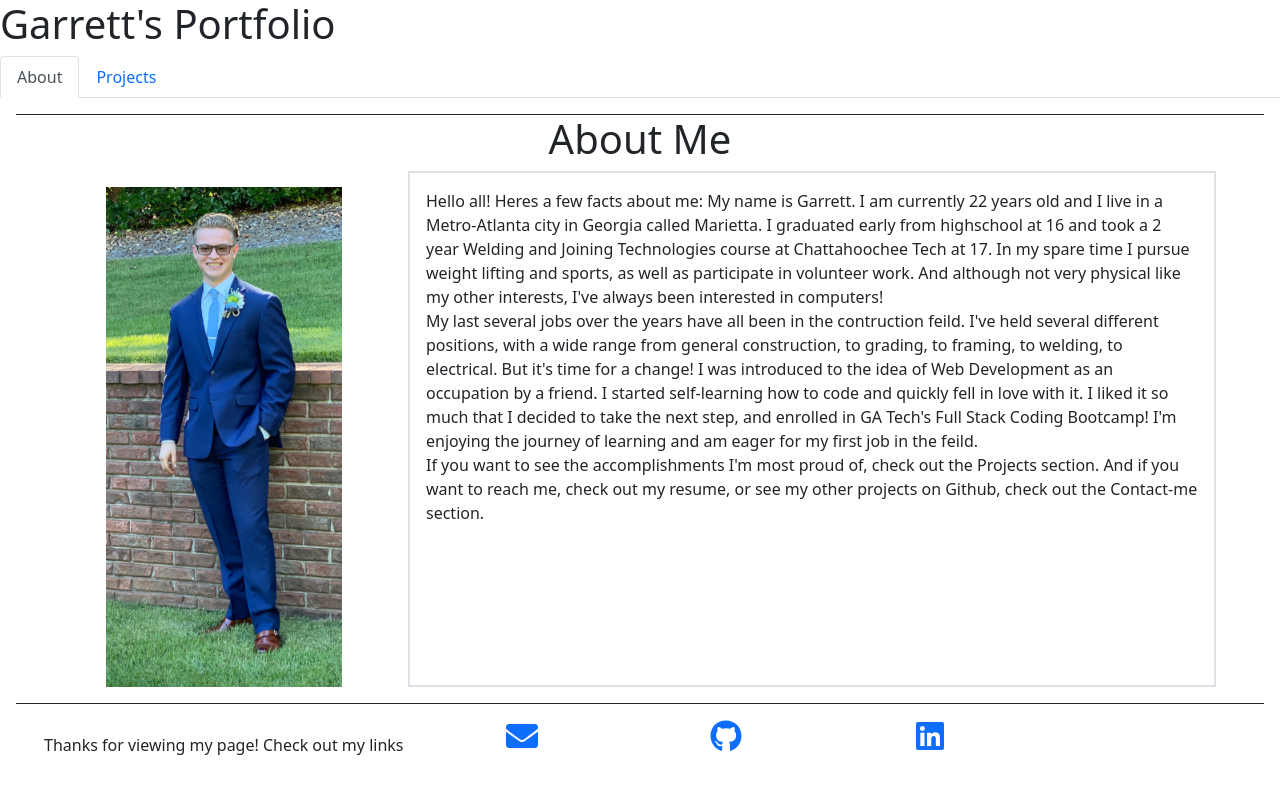
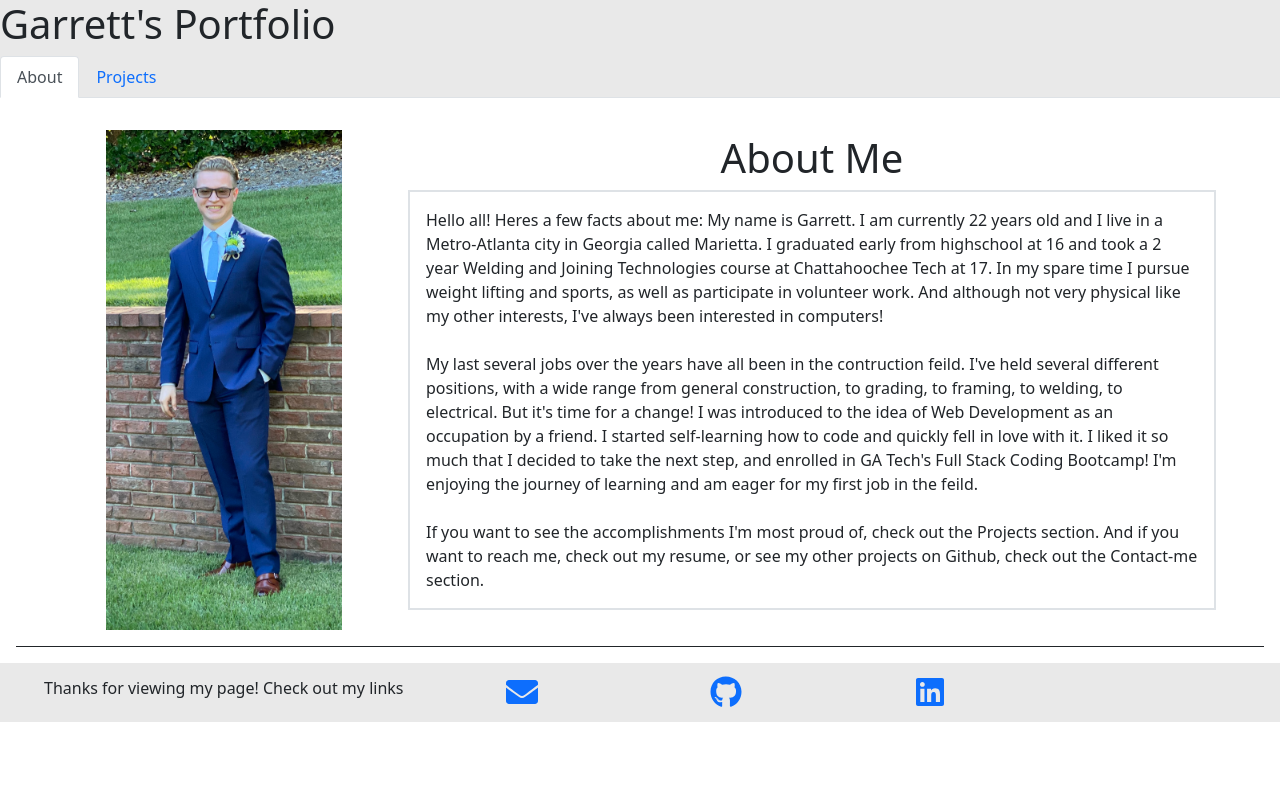
Before and after one commit to GarrettLB/Portfolio-powered-by-REACT-, a React (Create React App) app: page / in a window 1280 px wide. Shown: the top 794 px of the page. Built offline with nearby package versions, Linux system fonts and the light colour scheme.

Commit message:
better footer

```diff
--- a/src/components/Footer.js
+++ b/src/components/Footer.js
@@ -5,17 +5,17 @@ import { faGithub, faLinkedin } from '@fortawesome/free-brands-svg-icons';
 
 function Footer() {
   return (
-    <div class="justify-content-end2">
+    <div class="bg">
       <section class="row m-3 justify-content-around">
         <nav class="d-flex">
             <h6 class="text-center p-3">Thanks for viewing my page! Check out my links</h6>
-            <div class="col-2 d-flex justify-content-center">
+            <div class="col-2 d-flex justify-content-center align-items-center">
                 <a href="mailto:garrettleebryan@gmail.com" target="_blank"><FontAwesomeIcon icon={faEnvelope} size='2x'/></a>
             </div>
-            <div class="col-2 d-flex justify-content-center">
+            <div class="col-2 d-flex justify-content-center align-items-center">
                 <a href="https://github.com/GarrettLB" target="_blank"><FontAwesomeIcon icon={faGithub} size='2x'/></a>
             </div>
-            <div class="col-2 d-flex justify-content-center">
+            <div class="col-2 d-flex justify-content-center align-items-center">
                 <a href="https://www.linkedin.com/in/garrett-bryan-8027231b4" target="_blank"><FontAwesomeIcon icon={faLinkedin} size='2x'/></a>
             </div>
         </nav>
--- a/src/components/Header.js
+++ b/src/components/Header.js
@@ -3,7 +3,7 @@ import Navigation from './Navigation';
 
 function Header({ currentPage, handlePageChange }) {
   return (
-    <div>
+    <div class="bg">
       <h1>Garrett's Portfolio</h1>
 
       <div>
--- a/src/components/pages/About.js
+++ b/src/components/pages/About.js
@@ -3,27 +3,28 @@ import ProfilePic from '../../images/ProfilePic.JPG'
 
 function About() {
   return (
-    <div class="row m-3 border-bottom border-top border-dark justify-content-center">
-
-      <h1 class="text-center">About Me</h1>
+    <div class="row m-3 border-bottom border-dark justify-content-center">
 
       <div class="col-12 col-lg-3 m-3 d-flex justify-content-center">
         <img src={ProfilePic} class="img-fluid profile-pic" alt="Profile Pic"></img>
       </div>
 
-      <div class="col-12 col-lg-8 d-flex flex-row">
+      <div class="col-12 col-lg-8 d-flex flex-column justify-content-center">
+
+        <h1 class="text-center">About Me</h1>
+
         <p class="border border border-2 p-height p-3">
           Hello all! Heres a few facts about me: My name is Garrett. I am currently 22 years old and I live in a Metro-Atlanta city in Georgia called Marietta.
           I graduated early from highschool at 16 and took a 2 year Welding and Joining Technologies course at Chattahoochee Tech at 17.
           In my spare time I pursue weight lifting and sports, as well as participate in volunteer work.
           And although not very physical like my other interests, I've always been interested in computers!
-          <br></br>
+          <br></br><br></br>
           My last several jobs over the years have all been in the contruction feild.
           I've held several different positions, with a wide range from general construction, to grading, to framing, to welding, to electrical.
           But it's time for a change! I was introduced to the idea of Web Development as an occupation by a friend. I started self-learning how to code and quickly fell in love with it.
           I liked it so much that I decided to take the next step, and enrolled in GA Tech's Full Stack Coding Bootcamp!
           I'm enjoying the journey of learning and am eager for my first job in the feild.
-          <br></br>
+          <br></br><br></br>
           If you want to see the accomplishments I'm most proud of, check out the Projects section.
           And if you want to reach me, check out my resume, or see my other projects on Github, check out the Contact-me section.
         </p>
--- a/src/components/pages/ProjectPage.js
+++ b/src/components/pages/ProjectPage.js
@@ -1,6 +1,5 @@
 import React from "react";
 import projectlist from "../../projectList";
-import css from '../../index.css'
 
 function ProjectPage() {
   return (
--- a/src/index.js
+++ b/src/index.js
@@ -8,6 +8,7 @@ import $ from 'jquery';
 import Popper from 'popper.js';
 import 'bootstrap/dist/js/bootstrap.bundle.min';
 import { FontAwesomeIcon } from '@fortawesome/react-fontawesome'
+import css from './index.css'
 
 ReactDOM.render(
   <React.StrictMode>
```
